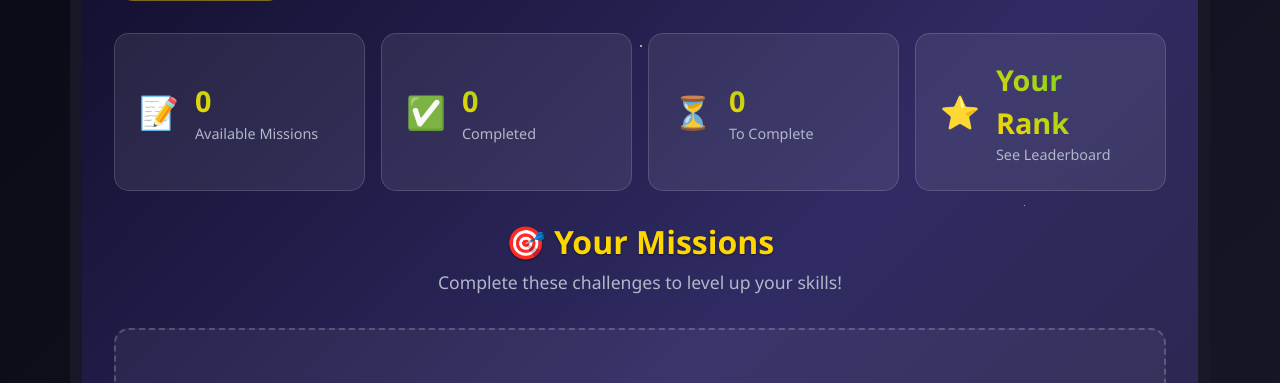
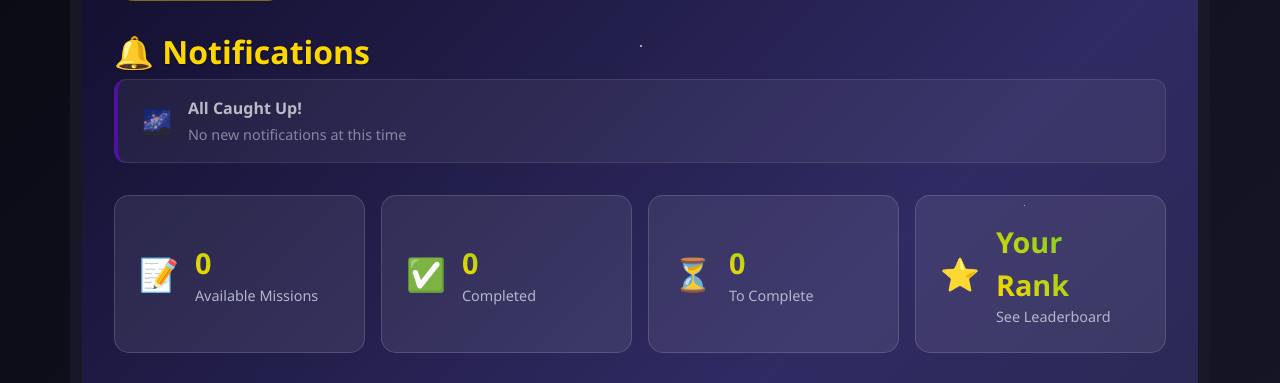
Before and after one commit to siriusbrak7/stellar-scholar, a Flask app: template templates/student_dashboard.html in a window 1280 px wide. Shown: the part 275-658 px from the top of the page. Run offline with Flask 2, Linux system fonts and the light colour scheme; the template is opened without the code that fills it, so the values that code supplies are empty.

Commit message:
FEAT: Add notification system - due date reminders, grade alerts, new mission notifications

```diff
--- a/templates/student_dashboard.html
+++ b/templates/student_dashboard.html
@@ -30,6 +30,84 @@
                     Leaderboard
                 </a>
             </div>
+        </div>
+
+        <!-- Notifications Section -->
+        <div class="notifications-section">
+            <h3 class="section-title">🔔 Notifications</h3>
+
+            <!-- Due Date Reminders -->
+            {% set upcoming_due_dates = [] %}
+            {% for prompt in prompts if not prompt.has_submitted and prompt.due_date %}
+                {% set due_date = prompt.due_date[:10] %}
+                {% set today = now.strftime('%Y-%m-%d') if now else '2024-01-01' %}
+                {% if due_date >= today %}
+                    {% set _ = upcoming_due_dates.append(prompt) %}
+                {% endif %}
+            {% endfor %}
+
+            {% if upcoming_due_dates %}
+            <div class="notification-card reminder">
+                <div class="notification-icon">📅</div>
+                <div class="notification-content">
+                    <div class="notification-title">Upcoming Due Dates</div>
+                    <div class="notification-message">
+                        You have {{ upcoming_due_dates|length }} mission(s) due soon
+                    </div>
+                </div>
+            </div>
+            {% endif %}
+
+            <!-- Recently Graded Submissions -->
+            {% set recent_grades = [] %}
+            {% for prompt in prompts if prompt.has_submitted and prompt.submission.grade is not none %}
+                {% if prompt.submission.graded_at %}
+                    {% set graded_date = prompt.submission.graded_at[:10] %}
+                    {% set today = now.strftime('%Y-%m-%d') if now else '2024-01-01' %}
+                    {% if graded_date == today %}
+                        {% set _ = recent_grades.append(prompt) %}
+                    {% endif %}
+                {% endif %}
+            {% endfor %}
+
+            {% if recent_grades %}
+            <div class="notification-card success">
+                <div class="notification-icon">✅</div>
+                <div class="notification-content">
+                    <div class="notification-title">New Grades Available</div>
+                    <div class="notification-message">
+                        {{ recent_grades|length }} submission(s) graded today
+                    </div>
+                </div>
+            </div>
+            {% endif %}
+
+            <!-- New Available Missions -->
+            {% set new_prompts = prompts|rejectattr('has_submitted')|list %}
+            {% if new_prompts %}
+            <div class="notification-card info">
+                <div class="notification-icon">🚀</div>
+                <div class="notification-content">
+                    <div class="notification-title">New Missions Available</div>
+                    <div class="notification-message">
+                        {{ new_prompts|length }} mission(s) waiting for your response
+                    </div>
+                </div>
+            </div>
+            {% endif %}
+
+            <!-- No Notifications -->
+            {% if not upcoming_due_dates and not recent_grades and not new_prompts %}
+            <div class="notification-card empty">
+                <div class="notification-icon">🌌</div>
+                <div class="notification-content">
+                    <div class="notification-title">All Caught Up!</div>
+                    <div class="notification-message">
+                        No new notifications at this time
+                    </div>
+                </div>
+            </div>
+            {% endif %}
         </div>
 
         <!-- Quick Stats -->
@@ -547,6 +625,86 @@
     box-shadow: 0 5px 15px rgba(255, 215, 0, 0.3);
 }
 
+/* Notifications Section */
+.notifications-section {
+    margin-bottom: 2rem;
+}
+
+.notification-card {
+    display: flex;
+    align-items: center;
+    gap: 1rem;
+    background: rgba(255, 255, 255, 0.08);
+    border: 1px solid rgba(255, 255, 255, 0.15);
+    border-radius: 12px;
+    padding: 1rem 1.5rem;
+    margin-bottom: 0.75rem;
+    transition: all 0.3s ease;
+}
+
+.notification-card:hover {
+    transform: translateX(5px);
+    border-color: rgba(255, 215, 0, 0.3);
+}
+
+.notification-card.reminder {
+    border-left: 4px solid #FFA500;
+}
+
+.notification-card.success {
+    border-left: 4px solid #32CD32;
+}
+
+.notification-card.info {
+    border-left: 4px solid #007bff;
+}
+
+.notification-card.empty {
+    border-left: 4px solid #6a11cb;
+    opacity: 0.7;
+}
+
+.notification-icon {
+    font-size: 1.5rem;
+    flex-shrink: 0;
+}
+
+.notification-content {
+    flex: 1;
+}
+
+.notification-title {
+    color: white;
+    font-weight: 600;
+    font-size: 1rem;
+    margin-bottom: 0.25rem;
+}
+
+.notification-message {
+    color: #b0b8c9;
+    font-size: 0.9rem;
+}
+
+/* Mobile Notifications */
+@media (max-width: 768px) {
+    .notification-card {
+        padding: 0.75rem 1rem;
+        gap: 0.75rem;
+    }
+
+    .notification-icon {
+        font-size: 1.25rem;
+    }
+
+    .notification-title {
+        font-size: 0.9rem;
+    }
+
+    .notification-message {
+        font-size: 0.8rem;
+    }
+}
+
 /* Quick Actions */
 .quick-actions {
     margin-top: 3rem;
```
